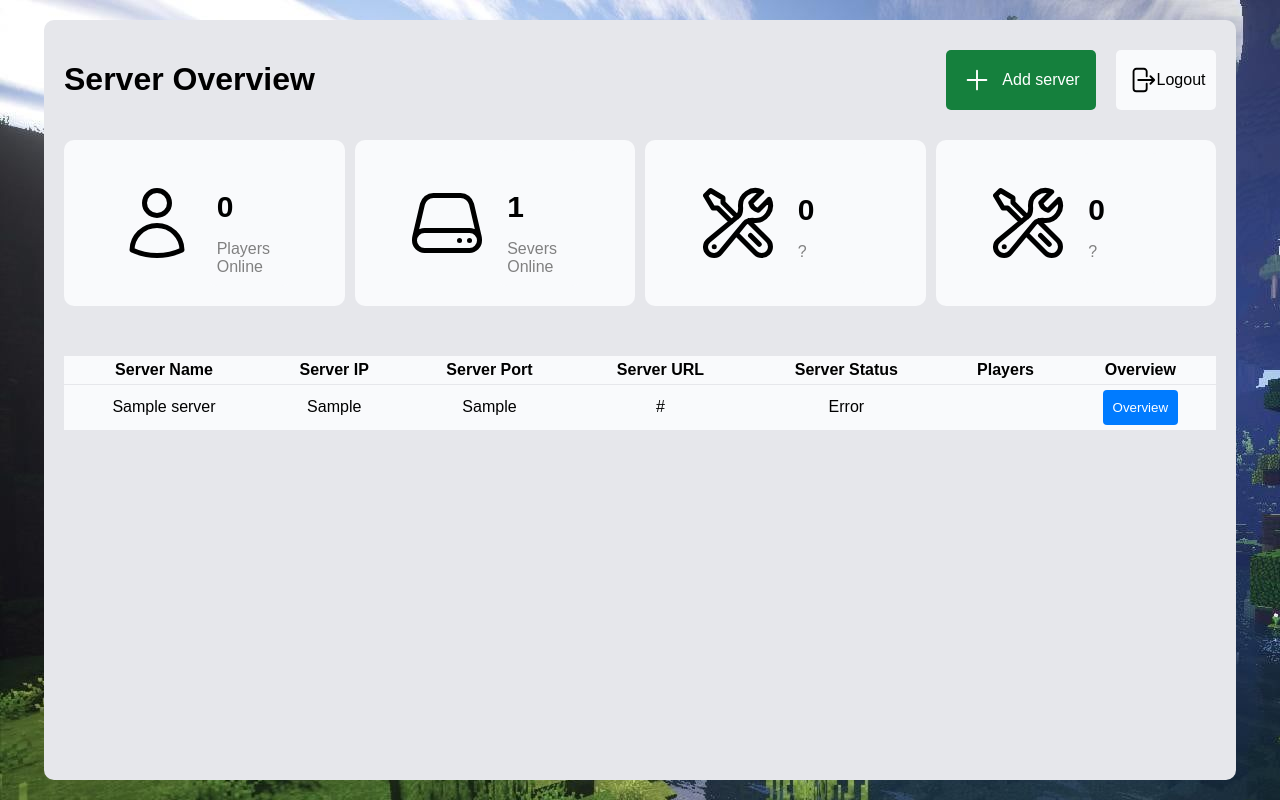
After one commit to MUX-ON-WINDOWS/Minecraft-Server-Status, a PHP site: page /php/overviewservers.php in a window 1280 px wide. The commit adds this page. Run offline with PHP 8.4, Linux system fonts and the light colour scheme; the visitor is signed in with stand-in values (Sample User, id 1); tables that the repository leaves empty or names only in its code hold one stand-in row (values such as "Sample post"); a stand-in replaces the project's code that opens the database connection.

Commit message:
Fixed SQL table name and added login validation

```diff
--- a/css/main.css
+++ b/css/main.css
@@ -83,7 +83,6 @@ body {
     border-radius: 10px;
   }
 
-
   @media only screen and (max-width: 600px) {
     /* Adjustments for small screens */
     .Status_container {
--- /dev/null
+++ b/css/overviewservers.css
@@ -0,0 +1,169 @@
+.dashboardContainer {
+  background-color: #E6E7EB;
+  width: 90%;
+  margin: 0 auto;
+  min-height: 90vh;
+  max-height: 100%;
+  border-radius: 10px;
+  padding: 20px;
+  margin-top: 20px;
+  text-align: left;
+}
+.containerTitleSection {
+  display: flex;
+  justify-content: space-between;
+  align-items: center;
+}
+.container_buttons {
+  display: flex;
+  height: 60px;
+  gap: 20px;
+}
+.addserverButton {
+  width: 150px !important;
+  background-color: #15803D;
+  color: white;
+  border: none;
+  border-radius: 5px;
+  padding: 5px;
+  display: flex;
+  justify-content: center;
+  align-items: center;
+  cursor: pointer;
+}
+.addserverButton:hover {
+  background-color: #1F9D55;
+}
+.addserverButton p {
+  margin: 0;
+  font-size: 16px;
+}
+.addserverButton svg {
+  margin-right: 10px;
+  height: 30px;
+}
+.logoutButton {
+  background-color: #F9FAFC;
+  border: none;
+  border-radius: 5px;
+  padding: 10px;
+  display: flex;
+  justify-content: center;
+  align-items: center;
+  cursor: pointer;
+  width: 100px;
+}
+.logoutButton p {
+  margin: 0;
+  font-size: 16px;
+}
+.logoutButton svg {
+  /* margin-right: 10px; */
+  height: 30px;
+}
+
+/* CSS for stats */
+.containerOverview {
+  margin-top: 20px;
+  display: flex;
+  gap: 10px;
+  justify-content: space-around;
+}
+
+.containerOverview div {
+  text-align: center;
+  width: 25%; /* Make each item take up full width initially */
+  padding: 10px;
+  background-color: #F9FAFC;
+  border-radius: 10px;
+  margin-bottom: 10px; /* Add some space between items */
+}
+
+.containerItemOverview {
+  display: flex;
+  align-items: center;
+  justify-content: center;
+  min-width: 200px;
+}
+
+.containerItemOverview svg {
+  margin-right: 10px;
+  height: 80px;
+}
+
+.containerItemOverview div {
+  text-align: left;
+  min-height: 110px;
+}
+.HighlighterText {
+  font-size: 30px;
+  font-weight: bold;
+  margin-bottom: 0px !important;
+}
+
+.discriptionText {
+  margin-bottom: 0px !important;
+  color: gray;
+}
+
+/* Table CSS */
+table {
+  width: 100%;
+  border-spacing: 0px;
+  margin-top: 40px;
+}
+table th, td {
+  background-color: #F9FAFC;
+  padding: 5px;
+  border-bottom: 1px solid #E6E7EB;
+}
+table th {
+  text-align:center;
+}
+table td {
+  text-align: center;
+}
+.tableHeaderContainer {
+  padding: 10px;
+  background-color: #F9FAFC;
+}
+.tableDataContainer {
+  background-color: #FFFFFF;
+}
+
+.onlinedashboardservers{
+  color: #15803D;
+}
+
+@media only screen and (max-width: 600px) {
+  .HighlighterText {
+    font-size: 20px; /* Decrease font size for smaller screens */
+  }
+  .discriptionText {
+    font-size: 12px; /* Decrease font size for smaller screens */
+  }
+  .logoutButton {
+    width: 40px;
+  }
+}
+
+@media screen and (max-width: 1000px) {
+  .containerOverview {
+    flex-wrap: wrap; /* Allow items to wrap to the next line */
+  }
+  .textLogout {
+    display: none;
+  }
+  .addserverButton p {
+    display: none;
+  }
+  .addserverButton svg {
+    margin-right: 0;
+  }
+  .addserverButton {
+    width: 60px !important;
+  }
+  .logoutButton {
+    width: 60px;
+  }
+}
--- a/index.html
+++ b/index.html
@@ -5,6 +5,7 @@
     <meta name="viewport" content="width=device-width, initial-scale=1.0">
     <title>Login</title>
     <link rel="stylesheet" href="css/main.css">
+    <link rel="stylesheet" href="css/login.css">
 </head>
 <body>
     <div class="Status_container">
--- a/php/login.php
+++ b/php/login.php
@@ -14,14 +14,14 @@ $username = mysqli_real_escape_string($conn, $username);
 $password = mysqli_real_escape_string($conn, $password);
 
 // Fetch user from database
-$sql = "SELECT * FROM minecraftLoginServer WHERE username='$username' AND password='$password' AND Server_ID LIMIT 1";
+$sql = "SELECT * FROM minecraftloginserver WHERE username='$username' AND password='$password' AND Server_ID LIMIT 1";
 $result = $conn->query($sql);
 
 // Check if user exists
 if ($result->num_rows == 1) {
     // User authenticated, redirect to welcome page or do whatever you want
     $_SESSION['username'] = $username;
-    header("location: dashboard.php");
+    header("location: overviewservers.php");
 } else {
     // Authentication failed, redirect back to login page
     echo "Invalid username or password.";
--- /dev/null
+++ b/php/overviewservers.php
@@ -0,0 +1,210 @@
+<?php
+error_reporting(E_ALL);
+ini_set('display_errors', 1);
+session_start();
+
+require_once 'connection.php';
+
+if (!isset($_SESSION["username"]) && !isset($_SESSION["server_id"])) {
+    header("Location: ../index.html");
+    exit;
+} else {
+    // Fetch data from database
+    $user = $_SESSION['username'];
+
+    // Fetch data from database
+    $sql = "SELECT * FROM `minecraftloginserver`
+            INNER JOIN `mc_server`
+            ON `minecraftloginserver`.`server_id` = `mc_server`.`user_id`
+            WHERE `minecraftloginserver`.`username` = ?";
+    $stmt = $conn->prepare($sql);
+    $stmt->bind_param("s", $user);
+    $stmt->execute();
+    $result = $stmt->get_result();
+
+    // Check if data exists
+    if ($result->num_rows > 0) {
+        $rows = $result->fetch_all(MYSQLI_ASSOC);
+        $rowCount = count($rows);
+    } else {
+        echo "No servers found for user: $user";
+        $rowCount = 0;
+    }
+
+    $stmt->close();
+    $conn->close();
+}
+
+?>
+
+<!DOCTYPE html>
+<html lang="nl">
+<head>
+    <script src="https://unpkg.com/axios/dist/axios.min.js"></script>
+    <link rel="stylesheet" type="text/css" href="../css/main.css">
+    <link rel="stylesheet" type="text/css" href="../css/overviewservers.css">
+    <title>Overview Servers</title>
+    <script>
+document.addEventListener("DOMContentLoaded", function() {
+    function checkServerStatus(serverName, serverIp, serverPort) {
+        let url;
+        console.log("Server name:", serverName);
+
+        url = `https://api.mcstatus.io/v2/status/java/${serverName}`;
+
+        // Make a GET request to the API endpoint
+        axios.get(url)
+            .then(function(response) {
+                const playerOnline = response.data.players.online;
+                const serverStatus = response.data.online ? "Online" : "Offline";
+                const serverStatusElement = document.querySelector("#server-status-dashboard");
+                let playerCount = 0;
+
+                document.querySelectorAll("#playersOnline").forEach(function(element) {
+                    element.textContent = playerOnline + "/" + response.data.players.max;
+                    playerCount += playerOnline;
+                });
+
+                const totalPlayersDisplay = document.querySelector("#totalPlayersDisplay");
+                if (totalPlayersDisplay) {
+                    totalPlayersDisplay.textContent = playerCount.toString();
+                } else {
+                    console.error("Element with id 'totalPlayersDisplay' not found.");
+                }
+
+                document.querySelectorAll("#server-status-dashboard").forEach(function(element) {
+
+                    if (response.data.online === true) {
+                        element.textContent = "Online";
+                        element.classList.add("onlinedashboardservers");
+                        element.classList.remove("offlinedashboardservers");
+                    } else if (response.data.online === false) {
+                        element.textContent = "Offline";
+                        element.classList.add("offlinedashboardservers");
+                        element.classList.remove("onlinedashboardservers");
+                    }
+
+                });
+            })
+            .catch(function(error) {
+                // Handle error
+                console.error('Error fetching server status:', error);
+                const serverStatusElement = document.querySelector("#server-status-dashboard");
+                if (serverStatusElement) {
+                    serverStatusElement.textContent = "Error";
+                    serverStatusElement.classList.remove("onlinedashboardservers");
+                    serverStatusElement.classList.remove("offlinedashboardservers");
+                } else {
+                    console.error("Element with id 'server-status-dashboard' not found.");
+                }
+            });
+    }
+
+    // Call checkServerStatus for each server
+    <?php foreach ($rows as $row) : ?>
+        checkServerStatus(<?php echo json_encode($row['url']); ?>, <?php echo json_encode($row['server_ip']); ?>, <?php echo json_encode($row['server_port']); ?>);
+    <?php endforeach; ?>
+});
+
+    </script>
+    <style>
+    .overview_button {
+    padding: 10px;
+    background-color: #007bff;
+    color: #fff;
+    border: none;
+    border-radius: 4px;
+    cursor: pointer;
+}
+
+.overview_button:hover {
+    background-color: #0056b3;
+}
+</style>
+</head>
+<body>
+    <div class="dashboardContainer">
+        <div class="containerTitleSection">
+            <h1>Server Overview</h1>
+            <div class="container_buttons">
+                <button class="addserverButton" type="button" onclick="">
+                    <svg xmlns="http://www.w3.org/2000/svg" fill="none" viewBox="0 0 24 24" stroke-width="1.5" stroke="currentColor" class="w-6 h-6">
+                        <path stroke-linecap="round" stroke-linejoin="round" d="M12 4.5v15m7.5-7.5h-15" />
+                    </svg>
+                    <p>Add server</p>
+                </button>
+                <button class="logoutButton" type="button" onclick="window.location.href='../php/logout.php'">
+                    <svg xmlns="http://www.w3.org/2000/svg" fill="none" viewBox="0 0 24 24" stroke-width="1.5" stroke="currentColor" class="w-6 h-6">
+                        <path stroke-linecap="round" stroke-linejoin="round" d="M15.75 9V5.25A2.25 2.25 0 0 0 13.5 3h-6a2.25 2.25 0 0 0-2.25 2.25v13.5A2.25 2.25 0 0 0 7.5 21h6a2.25 2.25 0 0 0 2.25-2.25V15m3 0 3-3m0 0-3-3m3 3H9" />
+                    </svg>
+                    <p class="textLogout">Logout</p>
+                </button>
+            </div>
+        </div>
+        <div class="containerOverview">
+            <div class="containerItemOverview">
+                <svg xmlns="http://www.w3.org/2000/svg" fill="none" viewBox="0 0 24 24" stroke-width="1.5" stroke="currentColor" class="w-6 h-6">
+                    <path stroke-linecap="round" stroke-linejoin="round" d="M15.75 6a3.75 3.75 0 1 1-7.5 0 3.75 3.75 0 0 1 7.5 0ZM4.501 20.118a7.5 7.5 0 0 1 14.998 0A17.933 17.933 0 0 1 12 21.75c-2.676 0-5.216-.584-7.499-1.632Z" />
+                </svg>
+                <div>
+                    <p class="HighlighterText"><span id="totalPlayersDisplay">0</span></p><p class="discriptionText">Players Online</p>
+                </div>
+            </div>
+            <div class="containerItemOverview">
+                <svg xmlns="http://www.w3.org/2000/svg" fill="none" viewBox="0 0 24 24" stroke-width="1.5" stroke="currentColor" class="w-6 h-6">
+                    <path stroke-linecap="round" stroke-linejoin="round" d="M21.75 17.25v-.228a4.5 4.5 0 0 0-.12-1.03l-2.268-9.64a3.375 3.375 0 0 0-3.285-2.602H7.923a3.375 3.375 0 0 0-3.285 2.602l-2.268 9.64a4.5 4.5 0 0 0-.12 1.03v.228m19.5 0a3 3 0 0 1-3 3H5.25a3 3 0 0 1-3-3m19.5 0a3 3 0 0 0-3-3H5.25a3 3 0 0 0-3 3m16.5 0h.008v.008h-.008v-.008Zm-3 0h.008v.008h-.008v-.008Z" />
+                </svg>
+                <div>
+                    <p class="HighlighterText"><?php echo $rowCount ?></p><p class="discriptionText">Severs Online</p>
+                </div>
+            </div>
+            <div class="containerItemOverview">
+                <svg xmlns="http://www.w3.org/2000/svg" fill="none" viewBox="0 0 24 24" stroke-width="1.5" stroke="currentColor" class="w-6 h-6">
+                    <path stroke-linecap="round" stroke-linejoin="round" d="M11.42 15.17 17.25 21A2.652 2.652 0 0 0 21 17.25l-5.877-5.877M11.42 15.17l2.496-3.03c.317-.384.74-.626 1.208-.766M11.42 15.17l-4.655 5.653a2.548 2.548 0 1 1-3.586-3.586l6.837-5.63m5.108-.233c.55-.164 1.163-.188 1.743-.14a4.5 4.5 0 0 0 4.486-6.336l-3.276 3.277a3.004 3.004 0 0 1-2.25-2.25l3.276-3.276a4.5 4.5 0 0 0-6.336 4.486c.091 1.076-.071 2.264-.904 2.95l-.102.085m-1.745 1.437L5.909 7.5H4.5L2.25 3.75l1.5-1.5L7.5 4.5v1.409l4.26 4.26m-1.745 1.437 1.745-1.437m6.615 8.206L15.75 15.75M4.867 19.125h.008v.008h-.008v-.008Z" />
+                </svg>
+                <div>
+                    <p class="HighlighterText">0</p><p class="discriptionText">?</p>
+                </div>
+            </div>
+            <div class="containerItemOverview">
+                <svg xmlns="http://www.w3.org/2000/svg" fill="none" viewBox="0 0 24 24" stroke-width="1.5" stroke="currentColor" class="w-6 h-6">
+                    <path stroke-linecap="round" stroke-linejoin="round" d="M11.42 15.17 17.25 21A2.652 2.652 0 0 0 21 17.25l-5.877-5.877M11.42 15.17l2.496-3.03c.317-.384.74-.626 1.208-.766M11.42 15.17l-4.655 5.653a2.548 2.548 0 1 1-3.586-3.586l6.837-5.63m5.108-.233c.55-.164 1.163-.188 1.743-.14a4.5 4.5 0 0 0 4.486-6.336l-3.276 3.277a3.004 3.004 0 0 1-2.25-2.25l3.276-3.276a4.5 4.5 0 0 0-6.336 4.486c.091 1.076-.071 2.264-.904 2.95l-.102.085m-1.745 1.437L5.909 7.5H4.5L2.25 3.75l1.5-1.5L7.5 4.5v1.409l4.26 4.26m-1.745 1.437 1.745-1.437m6.615 8.206L15.75 15.75M4.867 19.125h.008v.008h-.008v-.008Z" />
+                </svg>
+                <div>
+                    <p class="HighlighterText">0</p><p class="discriptionText">?</p>
+                </div>
+            </div>
+        </div>
+        <div style="overflow-x: auto;">
+        <table>
+            <tr class="tableHeaderContainer">
+                <th>Server Name</th>
+                <th>Server IP</th>
+                <th>Server Port</th>
+                <th>Server URL</th>
+                <th>Server Status</th>
+                <th>Players</th>
+                <th>Overview</th>
+            </tr>
+            <?php
+            if (isset($rows)) {
+                foreach ($rows as $row) {
+                    echo '<tr class="tableDataContainer">';
+                    echo '<td>' . $row['server_name'] . '</td>';
+                    echo '<td>' . ($row['server_ip'] ?? 'No server IP') . '</td>';
+                    echo '<td>' . ($row['server_port'] ?? 'No server port') . '</td>';
+                    echo '<td>' . $row['url'] . '</td>';
+                    echo '<td id="server-status-dashboard">Server loading...</td>';
+                    echo '<td id="playersOnline"></td>';
+                    echo '<td><button class="overview_button" type="submit" onclick="window.location.href=\'../php/dashboard.php\'">Overview</button></td>';
+                    echo '</tr>';
+                }
+            } else {
+                echo "<tr><td colspan='6'>No servers found for user: $user</td></tr>";
+            }
+            ?>
+        </table>
+        </div>
+    </div>
+</body>
+</html>
```
Also changed, not shown: css/login.css (added, +43 -0 lines), php/dashboard.php (+5 -8 lines).
